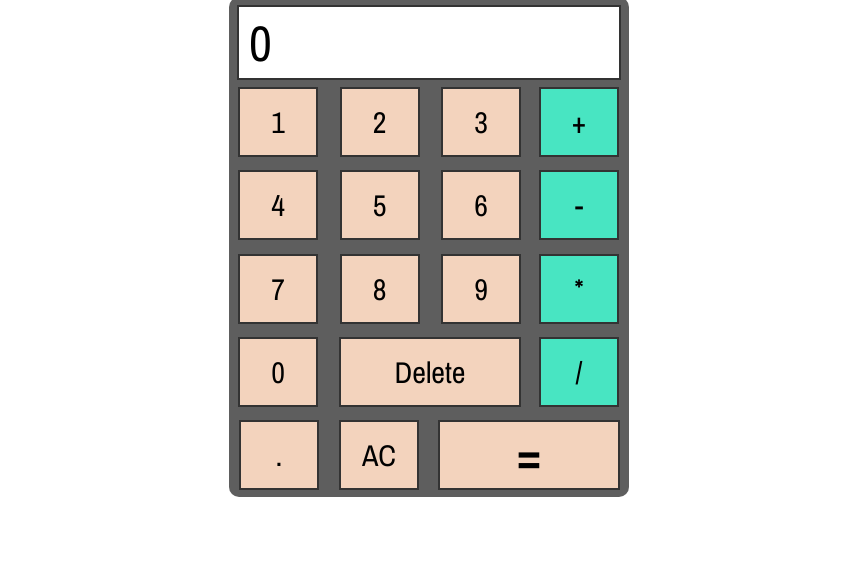
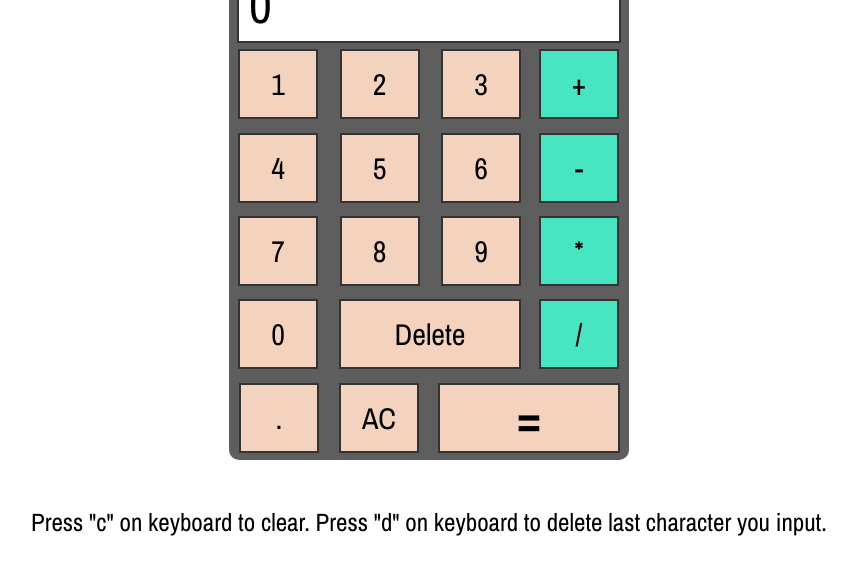
Before and after one commit to romangdev/calculator, a plain HTML site: page index.html in a window 1280 px wide. Shown: the part 178-752 px from the top of the page, without its empty margins (211-1068 px from the left). Drawn offline with nearby package versions, Linux system fonts and the light colour scheme.

Commit message:
Add instructions under calculator for KB usage
KB = keyboard

```diff
--- a/index.html
+++ b/index.html
@@ -38,5 +38,7 @@
         <button class="clear-button">AC</button>
         <button class="backspace-button">Delete</button>
     </div>
+    <p>Press "c" on keyboard to clear.
+        Press "d" on keyboard to delete last character you input.</p>
 </body>
 </html>
--- a/style.css
+++ b/style.css
@@ -179,3 +179,8 @@ button {
     justify-self: center;
     align-self: center;
 }
+
+p {
+    font-size: 25px;
+    margin-top: 50px;
+}
```
